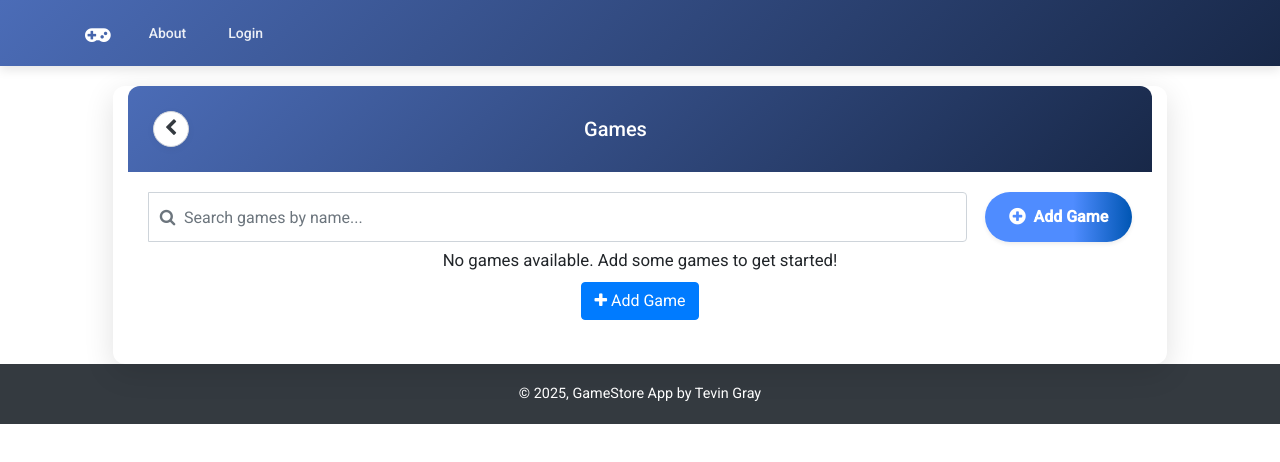
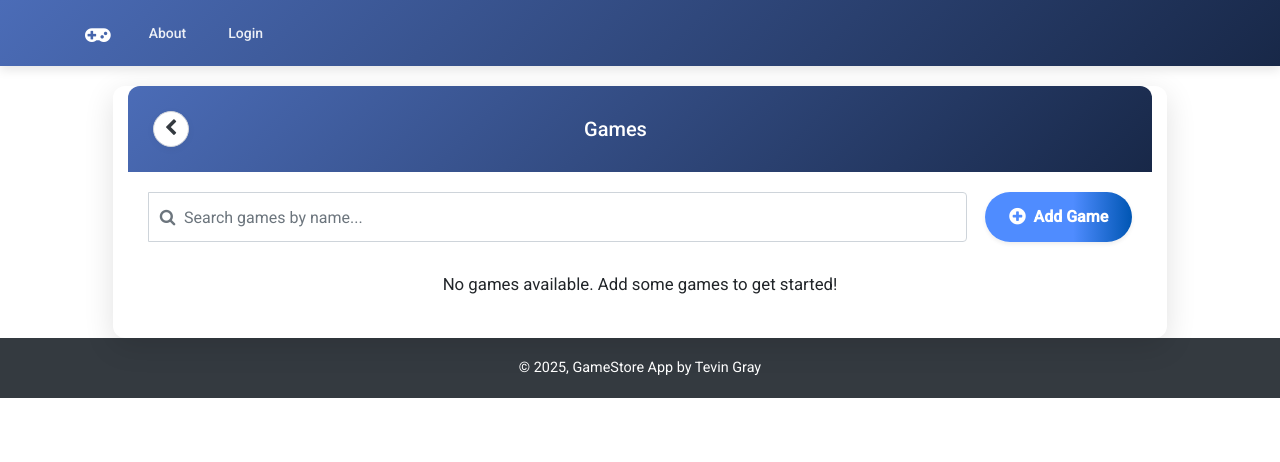
Before and after one commit to tjgray94/GameStoreApp, an Angular app in the folder GameStoreApp/GameStore/: page /games in a window 1280 px wide. Shown: the top 462 px of the page. Built offline with nearby package versions, Linux system fonts and the light colour scheme.

Commit message:
Fixed pagination issue when deleting game

```diff
--- a/GameStoreApp/GameStore/src/app/game-list/game-list.component.html
+++ b/GameStoreApp/GameStore/src/app/game-list/game-list.component.html
@@ -10,7 +10,7 @@
   </div>
 
   <div class="card-body">
-    <div class="search-filter-container d-flex align-items-center justify-content-between flex-wrap">
+    <div class="search-filter-container d-flex align-items-center justify-content-between flex-wrap pb-4">
       <div class="search-box flex-grow-1">
         <div class="input-group custom-search">
           <span class="search-icon">
@@ -163,14 +163,11 @@
       <button class="btn btn-outline-danger delete-all-btn" (click)="removeAllGames()">Delete All</button>
     </div>
 
-    <div *ngIf="!games || games.length === 0" class="no-games">
+    <div *ngIf="!games || games.length === 0">
       <div class="text-center mb-4">
         <p *ngIf="filterValue">No games match your search.</p>
         <ng-container *ngIf="!filterValue">
           <p>No games available. Add some games to get started!</p>
-          <a [routerLink]="['/user', id, 'games', 'add']" class="btn btn-primary">
-            <i class="fa fa-plus"></i> Add Game
-          </a>
         </ng-container>
       </div>
     </div>
--- a/GameStoreApp/GameStore/src/app/game-list/game-list.component.ts
+++ b/GameStoreApp/GameStore/src/app/game-list/game-list.component.ts
@@ -134,7 +134,6 @@ export class GameListComponent implements OnInit, OnDestroy {
   }
 
   delete(gameId: number) {
-    // Get the userId from the route parameters
     const userId = this.route.snapshot.params['userId'];
 
     if (!userId) {
@@ -151,6 +150,14 @@ export class GameListComponent implements OnInit, OnDestroy {
         this.currentGame = undefined;
         this.currentIndex = -1;
       }
+
+      // If no games left on current page, go back one page
+      if (this.games.length === 0 && this.currentPage > 0) {
+        this.currentPage--;
+      }
+
+      // Reload games for the current page
+      this.loadUserGames(this.id);
     });
   }
 
```
